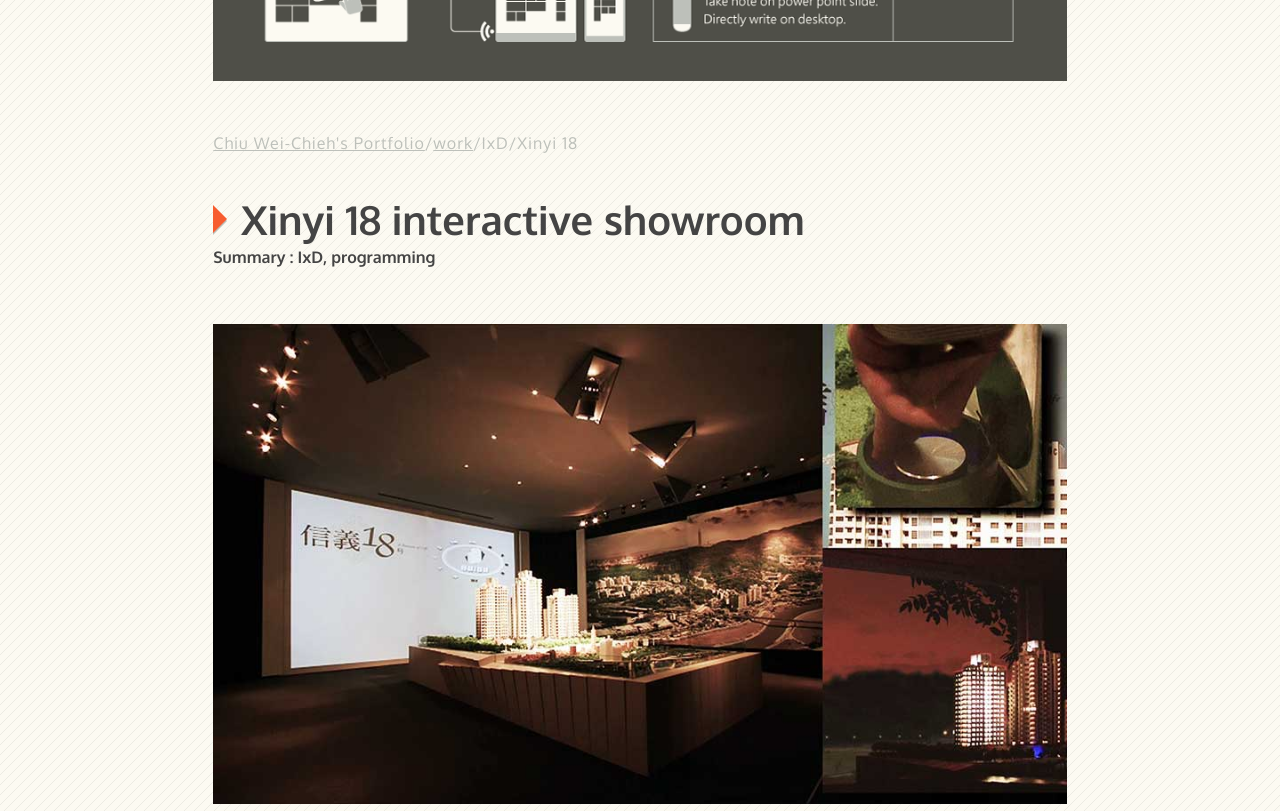
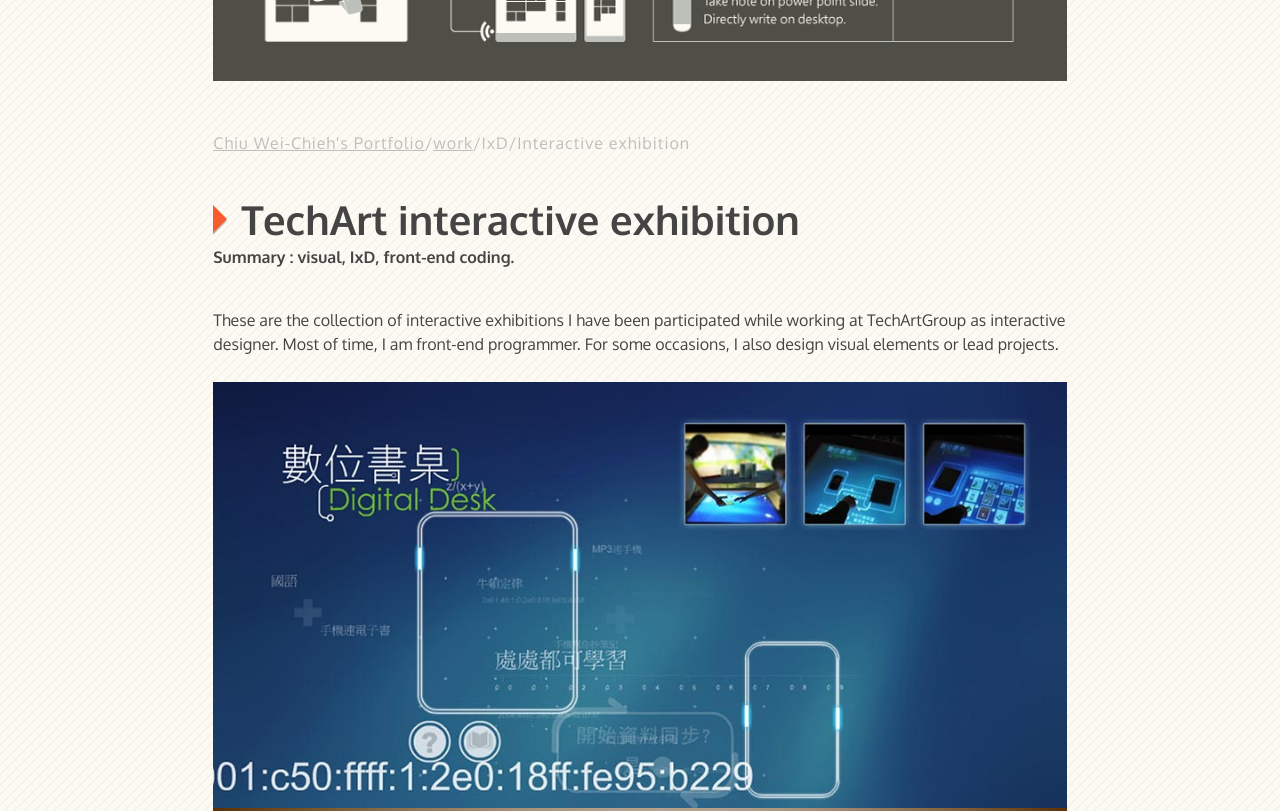
Before and after one commit to licaschiou/portfolio, a plain HTML site: page work_IxD.html in a window 1280 px wide. Shown: the part 1780-2591 px from the top of the page. Drawn offline with nearby package versions, Linux system fonts and the light colour scheme.

Commit message:
2014/1/6 Add IxD gallery

```diff
--- a/work_IxD.html
+++ b/work_IxD.html
@@ -45,16 +45,18 @@
 						<img src="assets/pui_3.jpg" data-src0="assets/pui_3.jpg" data-src961="assets/pui_3_hi.jpg" alt="image of pui project">
 						<img src="assets/pui_2.png" data-src0="assets/pui_2.png" data-src961="assets/pui_2_hi.png" alt="image of pui project">
 						<img src="assets/pui_1.png" data-src0="assets/pui_1.png" data-src961="assets/pui_1_hi.png" alt="image of pui project">
-
 					</article>
 
-					<article id="Xinyi18">
-						<p class='path'><a href="index.html">Chiu Wei-Chieh's Portfolio</a>/<a href="#workList">work</a>/IxD/Xinyi 18</p>
-						<h1><span class="highLighterShadow"></span><span class="highLighter"></span>Xinyi 18 interactive showroom</h1>
-						<h2>Summary : IxD, programming</h2>
+					<article id="TechArt">
+						<p class='path'><a href="index.html">Chiu Wei-Chieh's Portfolio</a>/<a href="#workList">work</a>/IxD/Interactive exhibition</p>
+						<h1><span class="highLighterShadow"></span><span class="highLighter"></span>TechArt interactive exhibition</h1>
+						<h2>Summary : visual, IxD, front-end coding.</h2>
+						<p>These are the collection of interactive exhibitions I have been participated while working at TechArtGroup as interactive designer. Most of time, I am front-end programmer. For some occasions, I also design visual elements or lead projects.
+						</p>
 						<br/>
+						<img src="assets/ipv6_1.jpg" data-src0="assets/ipv6_1.jpg" data-src961="assets/ipv6_1_hi.jpg" alt="image of IPv6 exhibition">
+						<img src="assets/sail_1.jpg" data-src0="assets/sail_1.jpg" data-src961="assets/sail_1_hi.jpg" alt="image of Xinyi18">
 						<img src="assets/xingyi_1.jpg" data-src0="assets/xingyi_1.jpg" data-src961="assets/xingyi_1_hi.jpg" alt="image of Xinyi18">
-
 					</article>
 
 				</div>
@@ -111,10 +113,10 @@
 							<p>website</p>
 							<h2>iVisual</h2>
 						</a>
-						<a href="work_IxD.html#Xinyi18" class="IxD">
+						<a href="work_IxD.html#TechArt" class="IxD">
 							<img src="assets/techArt_exhibition_Icon_hi.jpg" alt="image of techArt exhibition">
 							<p>IxD</p>
-							<h2>Xinyi 18</h2>
+							<h2>IxD expos</h2>
 						</a>
 					</article>
 				</div>
```
Also changed, not shown: index.html (+2 -2 lines), work_generative.html (+2 -2 lines), work_website.html (+2 -2 lines), assets/ipv6_1.jpg (added), assets/ipv6_1_hi.jpg (added), assets/sail_1.jpg (added), assets/sail_1_hi.jpg (added).
